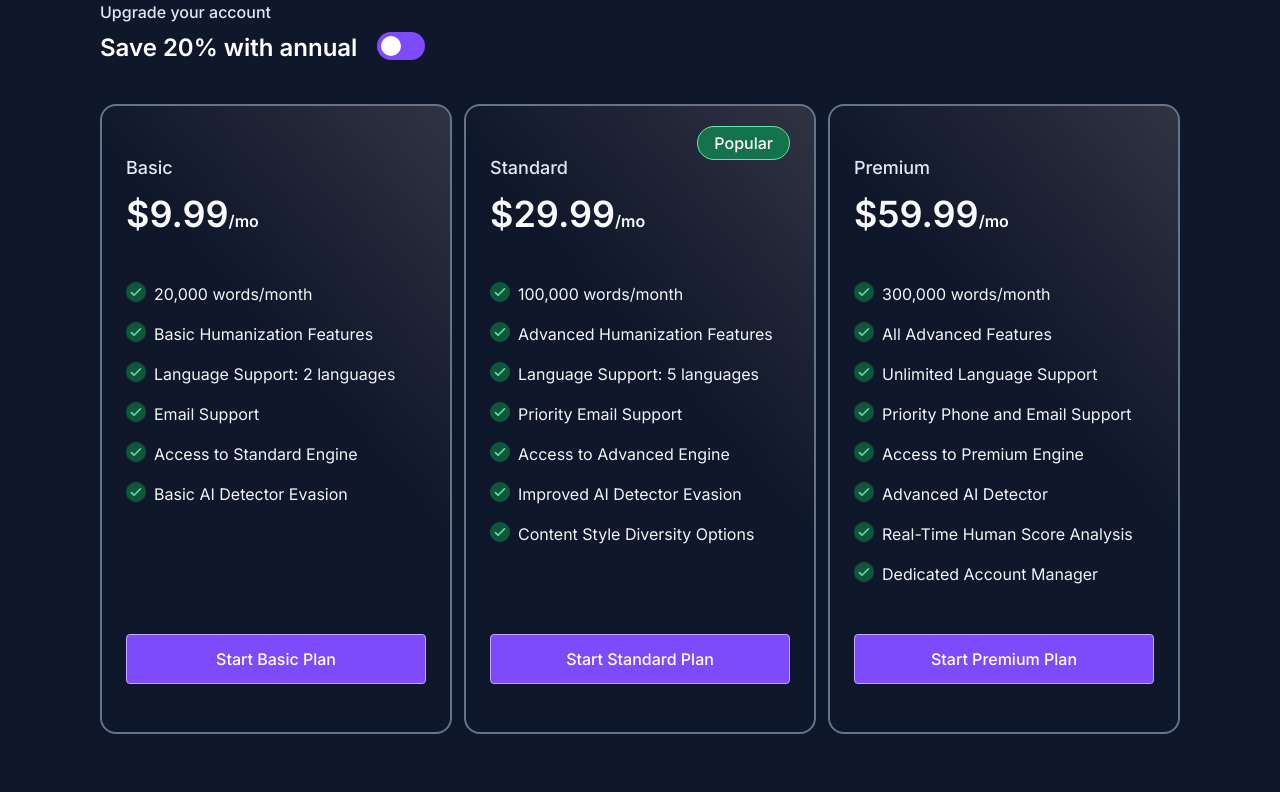
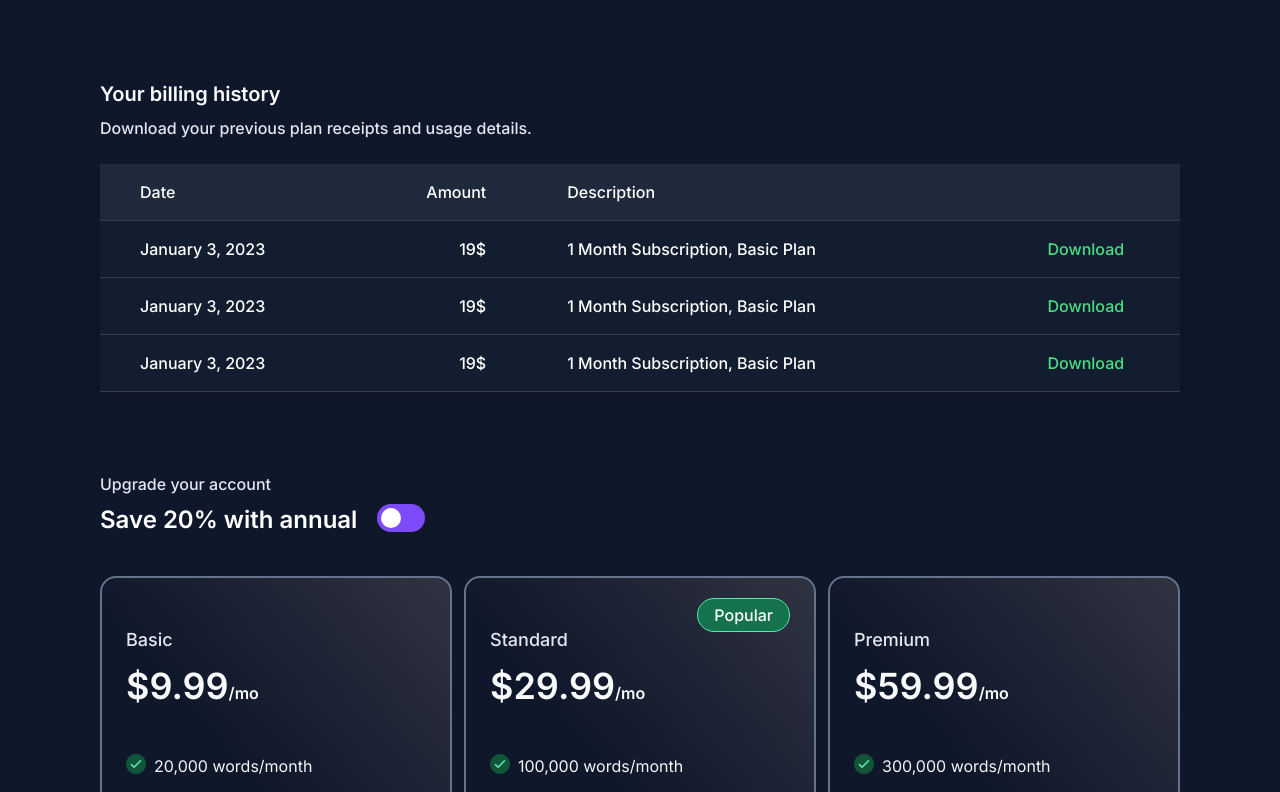
Before and after one commit to mhlehri/aiseo, a Next.js app: page / in a window 1280 px wide. Shown: the top 792 px of the page. Built offline with nearby package versions, Linux system fonts and the light colour scheme.

Commit message:
added billing history table

```diff
--- a/src/app/layout.tsx
+++ b/src/app/layout.tsx
@@ -5,7 +5,7 @@ import "./globals.css";
 const inter = Inter({ subsets: ["latin"] });
 
 export const metadata: Metadata = {
-  title: "Create Next App",
+  title: "Aiseo Intern Assignment",
   description: "Generated by create next app",
 };
 
--- a/src/app/page.tsx
+++ b/src/app/page.tsx
@@ -1,9 +1,11 @@
-import Container from "@/layout/container";
-import Pricing from "@/section/pricing";
+import Container from "@/layout/Container";
+import BillingHistory from "@/section/BillingHistory";
+import Pricing from "@/section/Pricing";
 
 export default function Home() {
   return (
     <Container>
+      <BillingHistory />
       <Pricing />
     </Container>
   );
--- /dev/null
+++ b/src/components/ui/table.tsx
@@ -0,0 +1,42 @@
+import Link from "next/link";
+
+export default function Table() {
+  return (
+    <table className="w-full shadow-md my-6 font-medium">
+      <thead>
+        <tr className="bg-slate-800 *:font-medium *:py-4 border-b text-white border-[#353D4F]">
+          <th className="text-left pl-10">Date</th>
+          <th className="max-w-16 text-end">Amount</th>
+          <th className="text-left pl-20">Description</th>
+          <th></th>
+        </tr>
+      </thead>
+      <tbody>
+        <tr className="hover:bg-slate-800 *:py-4 border-b duration-300 border-[#353D4F] bg-[#121D2F]">
+          <td className="pl-10">January 3, 2023</td>
+          <td className="text-end">19$</td>
+          <td className="pl-20">1 Month Subscription, Basic Plan</td>
+          <td className="text-green-400">
+            <a href="#">Download</a>
+          </td>
+        </tr>
+        <tr className="hover:bg-slate-800 *:py-4 border-b duration-300 border-[#353D4F] bg-[#121D2F]">
+          <td className="pl-10">January 3, 2023</td>
+          <td className="text-end">19$</td>
+          <td className="pl-20">1 Month Subscription, Basic Plan</td>
+          <td className="text-green-400">
+            <a href="#">Download</a>
+          </td>
+        </tr>
+        <tr className="hover:bg-slate-800 *:py-4 border-b duration-300 border-[#353D4F] bg-[#121D2F]">
+          <td className="pl-10">January 3, 2023</td>
+          <td className="text-end">19$</td>
+          <td className="pl-20">1 Month Subscription, Basic Plan</td>
+          <td className="text-green-400">
+            <a href="#">Download</a>
+          </td>
+        </tr>
+      </tbody>
+    </table>
+  );
+}
--- /dev/null
+++ b/src/layout/Container.tsx
@@ -0,0 +1,17 @@
+import { ReactNode } from "react";
+
+export default function Container({
+  children,
+  className,
+}: {
+  children: ReactNode;
+  className?: string;
+}) {
+  return (
+    <main
+      className={`min-h-screen my-20 space-y-20 max-w-[1080px] mx-auto ${className}`}
+    >
+      {children}
+    </main>
+  );
+}
--- a/src/layout/container.tsx
+++ /dev/null
@@ -1,7 +0,0 @@
-import React, { ReactNode } from "react";
-
-export default function Container({ children }: { children: ReactNode }) {
-  return (
-    <main className="min-h-screen max-w-[1080px] mx-auto">{children}</main>
-  );
-}
--- /dev/null
+++ b/src/section/BillingHistory.tsx
@@ -0,0 +1,18 @@
+import Table from "@/components/ui/table";
+
+export default function BillingHistory() {
+  return (
+    <section>
+      <h4 className="text-slate-50 mb-2 text-xl font-semibold">
+        Your billing history
+      </h4>
+
+      <p className="font-medium text-slate-200">
+        Download your previous plan receipts and usage details.
+      </p>
+      <div>
+        <Table />
+      </div>
+    </section>
+  );
+}
--- a/src/section/pricing.tsx
+++ b/src/section/Pricing.tsx
@@ -5,7 +5,7 @@ import React from "react";
 
 export default function Pricing() {
   return (
-    <div>
+    <section>
       <p className="text-slate-200 font-medium mb-2">Upgrade your account</p>
       <div className="flex gap-5">
         <h3 className="text-2xl font-semibold">Save 20% with annual</h3>{" "}
@@ -17,6 +17,6 @@ export default function Pricing() {
           <Box key={item.id} {...item} />
         ))}
       </div>
-    </div>
+    </section>
   );
 }
```
